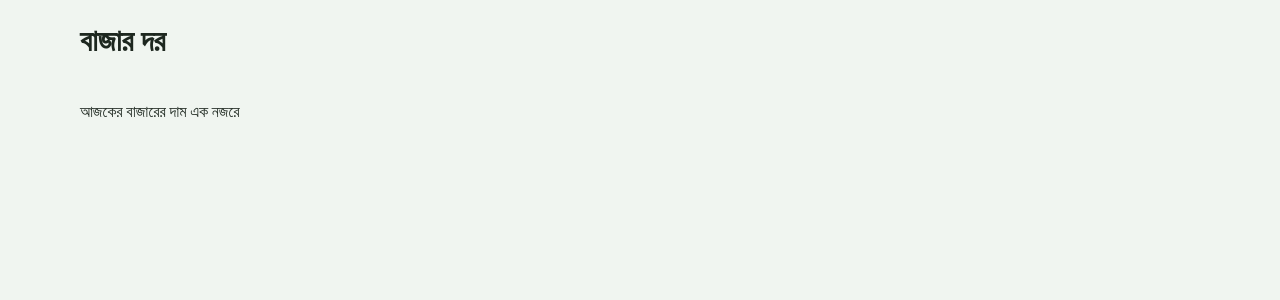
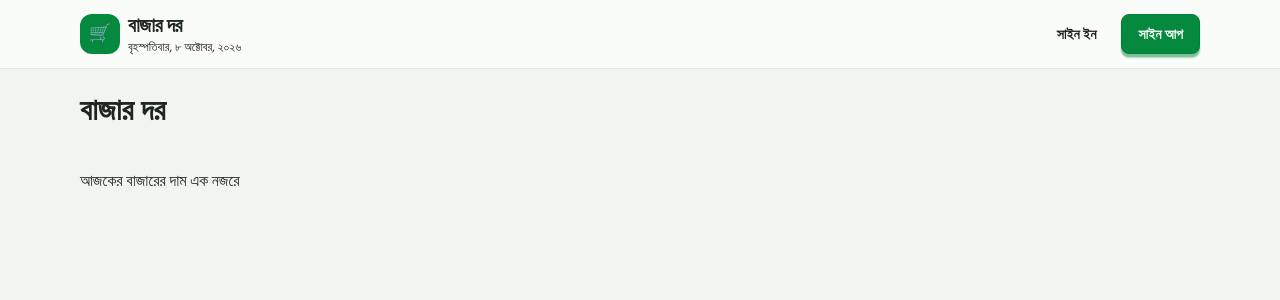
Before and after one commit to Md-Foisal/bazardor, a Next.js app: page / in a window 1280 px wide. Shown: the top 300 px of the page. Built offline with nearby package versions, Linux system fonts and the light colour scheme.

Commit message:
feat: add navbar with logo and bangla date

```diff
--- a/src/app/layout.tsx
+++ b/src/app/layout.tsx
@@ -4,6 +4,7 @@ import "@fontsource/hind-siliguri/500.css";
 import "@fontsource/hind-siliguri/600.css";
 import "@fontsource/hind-siliguri/700.css";
 import "./globals.css";
+import Navbar from "@/components/Navbar";
 
 export const metadata: Metadata = {
   title: "বাজার দর — আজকের বাজারের দাম এক নজরে",
@@ -15,6 +16,7 @@ export default function RootLayout({ children }: LayoutProps<"/">) {
   return (
     <html lang="bn" data-theme="bazar">
       <body className="flex min-h-screen flex-col bg-base-200 text-base-content antialiased">
+        <Navbar />
         <main className="flex-1">{children}</main>
       </body>
     </html>
--- /dev/null
+++ b/src/components/BanglaDate.tsx
@@ -0,0 +1,17 @@
+"use client";
+
+import { useSyncExternalStore } from "react";
+import { bnDate } from "@/lib/bn";
+
+const noop = () => () => {};
+
+// date is made on the browser, otherwise the static page keeps the build day
+export default function BanglaDate({ className = "" }: { className?: string }) {
+  const today = useSyncExternalStore(noop, () => bnDate(), () => "");
+
+  return (
+    <span className={className} suppressHydrationWarning>
+      {today || " "}
+    </span>
+  );
+}
--- /dev/null
+++ b/src/components/Navbar.tsx
@@ -0,0 +1,31 @@
+"use client";
+
+import Link from "next/link";
+import BanglaDate from "./BanglaDate";
+
+export default function Navbar() {
+  return (
+    <header className="border-b border-base-300 bg-base-100">
+      <div className="mx-auto flex max-w-6xl items-center gap-3 px-4 py-3">
+        <Link href="/" className="flex min-w-0 items-center gap-2">
+          <span className="grid size-10 shrink-0 place-items-center rounded-xl bg-primary text-lg">
+            🛒
+          </span>
+          <span className="flex min-w-0 flex-col">
+            <span className="text-xl leading-7 font-bold tracking-[-0.5px]">বাজার দর</span>
+            <BanglaDate className="truncate text-xs leading-4" />
+          </span>
+        </Link>
+
+        <div className="ml-auto flex shrink-0 items-center gap-2">
+          <Link href="/signin" className="btn btn-ghost btn-sm sm:btn-md font-semibold">
+            সাইন ইন
+          </Link>
+          <Link href="/signup" className="btn btn-primary btn-bazar btn-sm sm:btn-md font-semibold">
+            সাইন আপ
+          </Link>
+        </div>
+      </div>
+    </header>
+  );
+}
```
